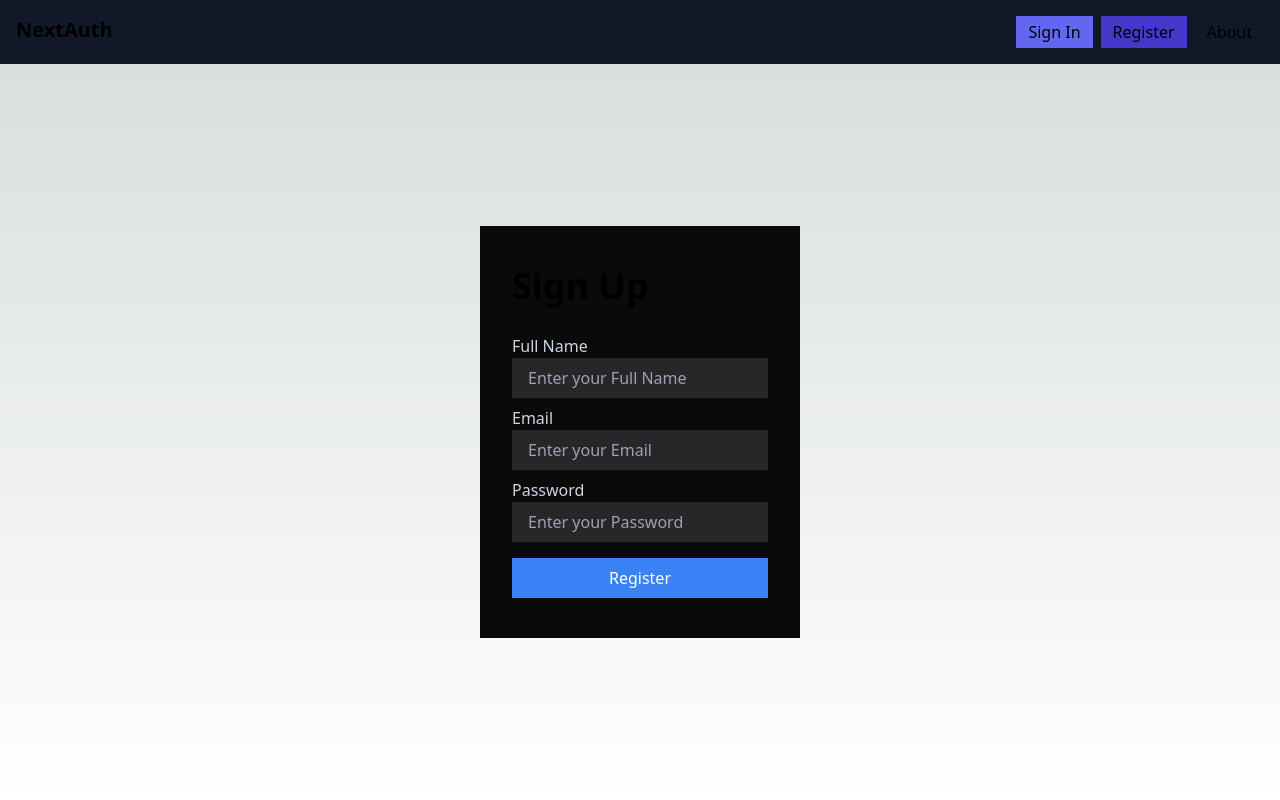
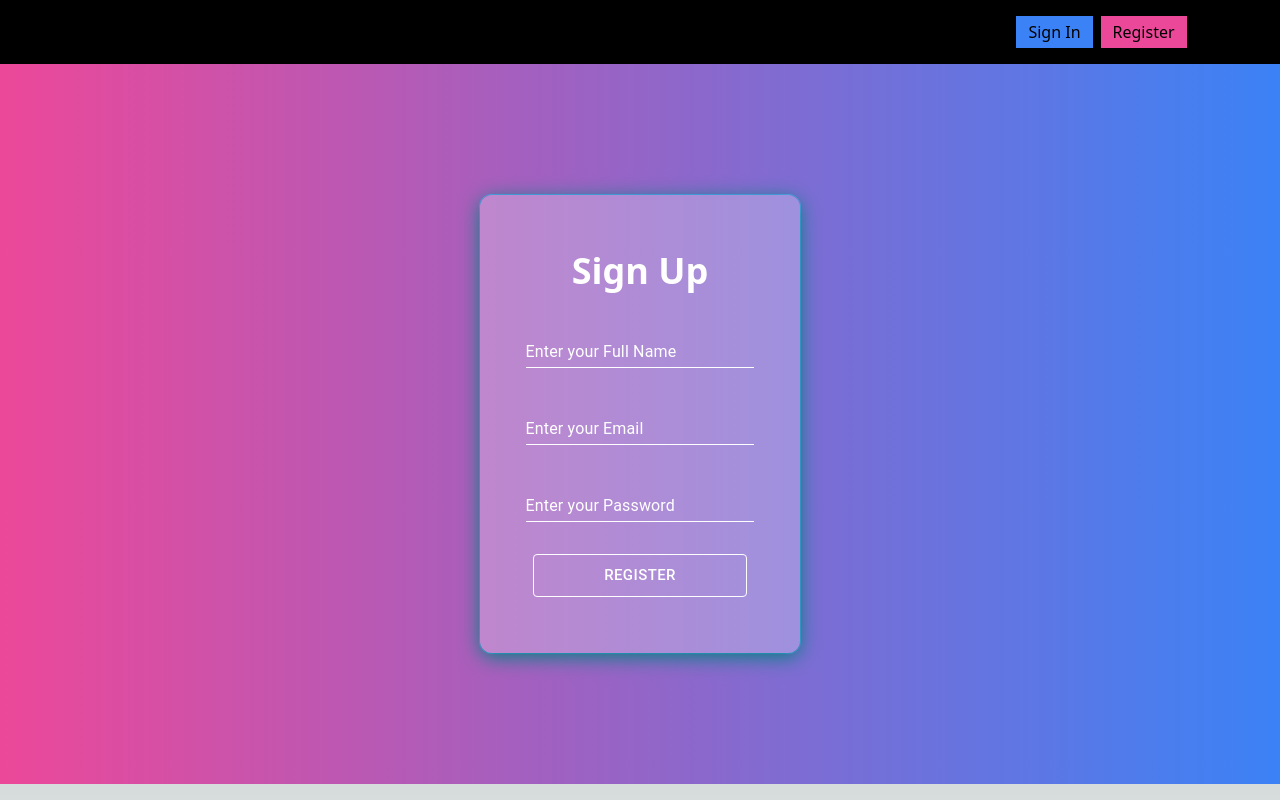
Before and after one commit to xaviza11/next-fullstack-app, a Next.js app: page /register in a window 1280 px wide. Built offline with nearby package versions, Linux system fonts and the light colour scheme; no server answers.

Commit message:
add new styles

```diff
--- a/src/app/layout.tsx
+++ b/src/app/layout.tsx
@@ -18,7 +18,7 @@ export default function RootLayout({
       <body>
         <Providers>
           <Navbar />
-          <div className="container mx-auto">{children}</div>
+          <div className="w-screen h-[90vh]">{children}</div>
         </Providers>
       </body>
     </html>
--- a/src/app/login/page.tsx
+++ b/src/app/login/page.tsx
@@ -10,6 +10,7 @@ import { toggleAlert } from "../../../store/actions";
 import { useSession } from "next-auth/react";
 import { validateEmail, validatePassword } from "../utils/regex";
 import routerLanguage from "../api/utils/routerLanguage";
+import { Button, Box, TextField } from "@mui/material";
 
 function Signin() {
   const [messageAlert, setMessageAlert] = useState<string>("none");
@@ -31,26 +32,28 @@ function Signin() {
     event.preventDefault();
     const formData = new FormData(event.currentTarget);
 
-    const email = formData.get("email")
-    const password = formData.get("password")
+    const email = formData.get("email");
+    const password = formData.get("password");
 
-    const language = routerLanguage( intl.formatMessage({ id: "currentLanguage" }))
+    const language = routerLanguage(
+      intl.formatMessage({ id: "currentLanguage" })
+    );
 
-    const isValidEmail = validateEmail(email, language)
-    const isValidPassword = validatePassword(password, language)
+    const isValidEmail = validateEmail(email, language);
+    const isValidPassword = validatePassword(password, language);
 
-    if(!isValidEmail.success){
-      setMessageAlert(isValidEmail.message)
-      setStatusAlert('warning')
-      dispatch(toggleAlert(true))
-      return
+    if (!isValidEmail.success) {
+      setMessageAlert(isValidEmail.message);
+      setStatusAlert("warning");
+      dispatch(toggleAlert(true));
+      return;
     }
 
-    if(!isValidPassword.success){
-      setMessageAlert(isValidPassword.message)
-      setStatusAlert('warning')
-      dispatch(toggleAlert(true))
-      return
+    if (!isValidPassword.success) {
+      setMessageAlert(isValidPassword.message);
+      setStatusAlert("warning");
+      dispatch(toggleAlert(true));
+      return;
     }
 
     const res = await signIn("credentials", {
@@ -70,49 +73,106 @@ function Signin() {
   };
 
   return (
-    <div className="justify-center h-[calc(100vh-4rem)] flex items-center">
-      <form
-        id="formLogin"
-        onSubmit={handleSubmit}
-        className="bg-neutral-950 px-8 py-10 w-3/12"
-      >
+    <div className="w-full h-full flex items-center justify-center bg-gradient-to-r from-pink-500 to-blue-500">
+      <div className="border border-blue-400 rounded-xl">
         {isAlertOpen === true && (
           <CustomAlert
             status={statusAlert}
             message={messageAlert}
           ></CustomAlert>
         )}
-        <h1 className="text-4xl font-bold mb-7">
+        <Box
+          id="formLogin"
+          component="form"
+          onSubmit={handleSubmit}
+          sx={{
+            "& > :not(style)": { m: 2, width: "25ch" },
+            color: "white",
+            boxShadow: "0px 4px 20px teal",
+            "&:hover": {
+              color: "purple",
+              borderColor: "purple",
+              boxShadow: "0px 4px 40px teal",
+            },
+          }}
+          noValidate
+          autoComplete="off"
+          className="flex flex-col justify-items-center items-center bg-white bg-opacity-25 py-10 rounded-xl w-[20rem]"
+        >
+          <h2 className="text-4xl font-bold text-white text-center">
             {intl.formatMessage({ id: "login.signin" })}
-        </h1>
-
-        <label className="text-slate-300">
-          {intl.formatMessage({ id: "login.email" })}
-        </label>
-        <input
+          </h2>
+          <TextField
+            size="small"
             type="email"
-          placeholder={intl.formatMessage({ id: "login.input.email" })}
-          className="bg-zinc-800 px-4 py-2 block mb-2 w-full"
+            id="email-input"
+            label={intl.formatMessage({ id: "login.input.email" })}
             name="email"
+            variant="standard"
+            fullWidth
+            InputLabelProps={{
+              style: { color: "white" },
+            }}
+            InputProps={{
+              style: { color: "white" },
+            }}
+            sx={{
+              "& label.Mui-focused": {
+                color: "white",
+              },
+              "& .MuiInput-underline:after": {
+                borderBottomColor: "white",
+              },
+              "& .MuiInput-underline:before": {
+                borderBottomColor: "white",
+              },
+            }}
+          />
+          <TextField
+            type="password"
+            size="small"
+            id="password-input"
+            label={intl.formatMessage({ id: "login.input.password" })}
+            name="password"
+            variant="standard"
+            fullWidth
+            InputLabelProps={{
+              style: { color: "white" },
+            }}
+            InputProps={{
+              style: { color: "white" },
+            }}
+            sx={{
+              "& .Mui-focused": {
+                color: "white",
+              },
+              "& .MuiInput-underline:after": {
+                borderBottomColor: "white",
+              },
+              "& .MuiInput-underline:before": {
+                borderBottomColor: "white",
+              },
+            }}
           />
 
-        <label className="text-slate-300">
-          {intl.formatMessage({ id: "login.password" })}
-        </label>
-        <input
-          type="password"
-          placeholder={intl.formatMessage({ id: "login.input.password" })}
-          className="bg-zinc-800 px-4 py-2 block mb-2 w-full"
-          name="password"
-        />
-
-        <button
+          <Button
             id="buttonLogin"
-          className="bg-blue-500 text-white px-4 py-2 block w-full mt-4"
+            type="submit"
+            size="large"
+            variant="outlined"
+            sx={{
+              color: "white",
+              borderColor: "white",
+              "&:hover": {
+                color: "white",
+                borderColor: "white",
+              },
+            }}
           >
             {intl.formatMessage({ id: "login.button.signin" })}
-        </button>
-      </form>
+          </Button>
+        </Box>
+      </div>
     </div>
   );
 }
--- a/src/app/register/page.tsx
+++ b/src/app/register/page.tsx
@@ -9,6 +9,7 @@ import CustomAlert from "@/components/CustomAlert";
 import { useDispatch, useSelector } from "react-redux";
 import { toggleAlert } from "../../../store/actions";
 import routerLanguage from "../api/utils/routerLanguage";
+import { Box, TextField, Button } from "@mui/material";
 
 function Signup() {
   const [messageAlert, setMessageAlert] = useState<string>("none");
@@ -83,7 +84,7 @@ function Signup() {
         setMessageAlert(res.response.data.message);
         dispatch(toggleAlert(true));
       }
-    } catch (error:any) {
+    } catch (error: any) {
       if (error.response.data.message) {
         setStatusAlert("warning");
         setMessageAlert(error.response.data.message);
@@ -93,62 +94,140 @@ function Signup() {
   };
 
   return (
-    <div className="justify-center h-[calc(100vh-4rem)] flex items-center">
-      <form
-        id="formRegister"
-        onSubmit={handleSubmit}
-        className="bg-neutral-950 px-8 py-10 w-3/12"
-      >
+    <div className="w-full h-full flex items-center justify-center bg-gradient-to-r from-pink-500 to-blue-500">
+      <div className="border border-blue-400 rounded-xl">
         {isAlertOpen === true && (
           <CustomAlert
             status={statusAlert}
             message={messageAlert}
           ></CustomAlert>
         )}
-        <h2 className="text-4xl font-bold mb-7">
+        {isAlertOpen === true && (
+          <CustomAlert
+            status={statusAlert}
+            message={messageAlert}
+          ></CustomAlert>
+        )}
+        <Box
+          id="formRegister"
+          component="form"
+          onSubmit={handleSubmit}
+          sx={{
+            "& > :not(style)": { m: 2, width: "25ch" },
+            color: "white",
+            boxShadow: "0px 4px 20px teal",
+            "&:hover": {
+              color: "purple",
+              borderColor: "purple",
+              boxShadow: "0px 4px 40px teal",
+            },
+          }}
+          noValidate
+          autoComplete="off"
+          className="flex flex-col justify-items-center items-center bg-white bg-opacity-25 py-10 rounded-xl w-[20rem]"
+        >
+
+          <h2 className="text-4xl font-bold text-white text-center">
             {intl.formatMessage({ id: "register.signup" })}
           </h2>
 
-        <label className="text-slate-300">
-          {intl.formatMessage({ id: "register.fullName" })}
-        </label>
-        <input
-          data-testid="fullNameInput"
+          <TextField
+            size="small"
             type="text"
-          placeholder={intl.formatMessage({ id: "register.input.fullName" })}
-          className="bg-zinc-800 px-4 py-2 block mb-2 w-full"
+            id="email-input"
+            label={intl.formatMessage({ id: "register.input.fullName" })}
             name="fullname"
+            variant="standard"
+            fullWidth
+            InputLabelProps={{
+              style: { color: "white" },
+            }}
+            InputProps={{
+              style: { color: "white" },
+            }}
+            sx={{
+              "& label.Mui-focused": {
+                color: "white",
+              },
+              "& .MuiInput-underline:after": {
+                borderBottomColor: "white",
+              },
+              "& .MuiInput-underline:before": {
+                borderBottomColor: "white",
+              },
+            }}
           />
 
-        <label className="text-slate-300">
-          {intl.formatMessage({ id: "register.email" })}
-        </label>
-        <input
-          data-testid="emailInput"
+<TextField
+            size="small"
             type="email"
-          placeholder={intl.formatMessage({ id: "register.input.email" })}
-          className="bg-zinc-800 px-4 py-2 block mb-2 w-full"
+            id="email-input"
+            label={intl.formatMessage({ id: "register.input.email" })}
             name="email"
+            variant="standard"
+            fullWidth
+            InputLabelProps={{
+              style: { color: "white" },
+            }}
+            InputProps={{
+              style: { color: "white" },
+            }}
+            sx={{
+              "& label.Mui-focused": {
+                color: "white",
+              },
+              "& .MuiInput-underline:after": {
+                borderBottomColor: "white",
+              },
+              "& .MuiInput-underline:before": {
+                borderBottomColor: "white",
+              },
+            }}
           />
 
-        <label className="text-slate-300">
-          {intl.formatMessage({ id: "register.password" })}
-        </label>
-        <input
-          data-testid="passwordInput"
+<TextField
             type="password"
-          placeholder={intl.formatMessage({ id: "register.input.password" })}
-          className="bg-zinc-800 px-4 py-2 block mb-2 w-full"
+            size="small"
+            id="password-input"
+            label={intl.formatMessage({ id: "register.input.password" })}
             name="password"
+            variant="standard"
+            fullWidth
+            InputLabelProps={{
+              style: { color: "white" },
+            }}
+            InputProps={{
+              style: { color: "white" },
+            }}
+            sx={{
+              "& .Mui-focused": {
+                color: "white",
+              },
+              "& .MuiInput-underline:after": {
+                borderBottomColor: "white",
+              },
+              "& .MuiInput-underline:before": {
+                borderBottomColor: "white",
+              },
+            }}
           />
 
-        <button
+          <Button
             id="buttonRegister"
-          className="bg-blue-500 text-white px-4 py-2 block w-full mt-4"
-        >
-          {intl.formatMessage({ id: "register.button.signup" })}
-        </button>
-      </form>
+            type="submit"
+            size="large"
+            variant="outlined"
+            sx={{
+              color: "white",
+              borderColor: "white",
+              "&:hover": {
+                color: "white",
+                borderColor: "white",
+              },
+            }}
+          > {intl.formatMessage({ id: "register.button.signup" })}</Button>
+        </Box>
+      </div>
     </div>
   );
 }
--- a/src/components/Navbar.tsx
+++ b/src/components/Navbar.tsx
@@ -16,19 +16,19 @@ function Navbar() {
   const { data: session } = useSession();
 
   return (
-    <nav id="navbar" className="bg-gray-900 p-4">
+    <nav id="navbar" className="bg-black p-4">
       <div className="container mx-auto flex justify-between">
         <Link href="/">
-          <h1 className="font-bold text-xl cursor-pointer">NextAuth</h1>
+          <h1 className="font-bold text-xl cursor-pointer">SocialEv</h1>
         </Link>
 
         <ul className="flex gap-x-2">
           {!session && (
             <>
-              <li className="bg-indigo-500 px-3 py-1">
+              <li className="bg-blue-500 px-3 py-1">
                 <Link href="/">{intl.formatMessage({ id: 'navbar.login' })}</Link>
               </li>
-              <li className="bg-indigo-700 px-3 py-1">
+              <li className="bg-pink-500 px-3 py-1">
                 <Link href="/register">{intl.formatMessage({ id: 'navbar.register' })}</Link>
               </li>
             </>
```
Lines whose indentation alone changed are shown as unchanged.
